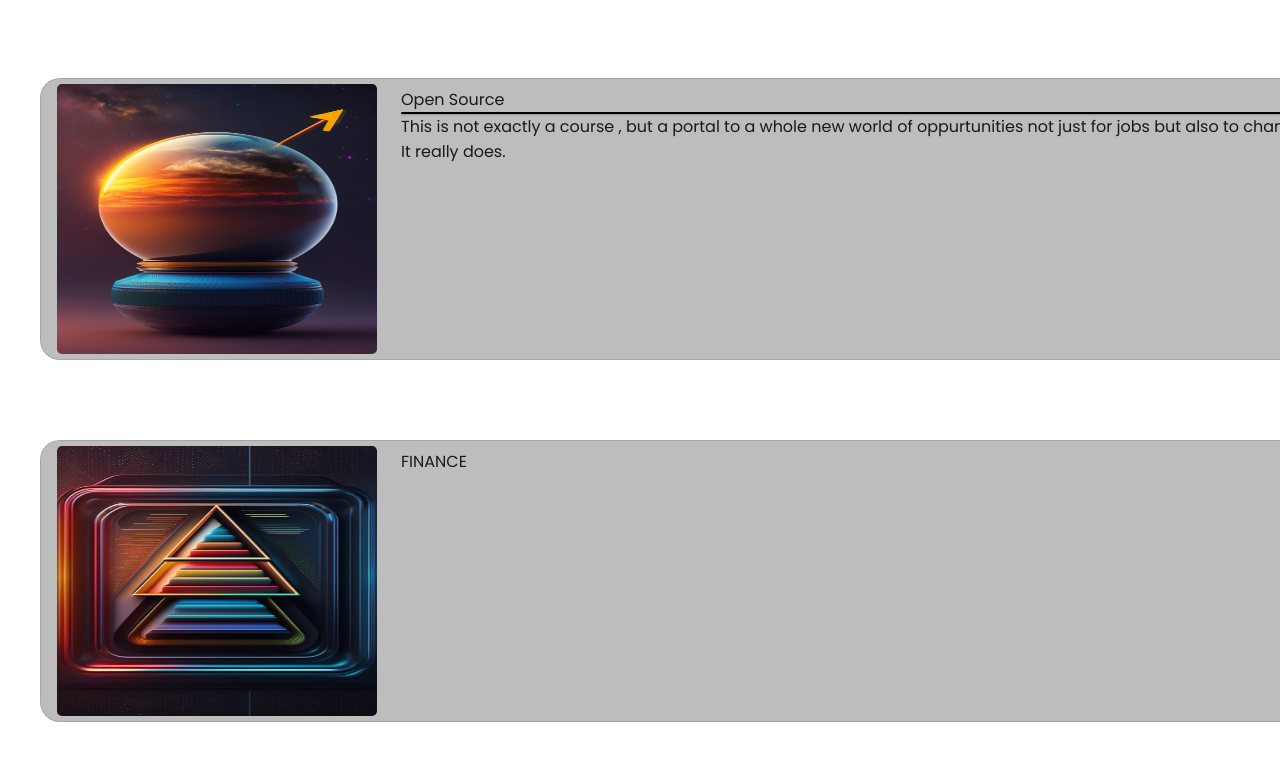
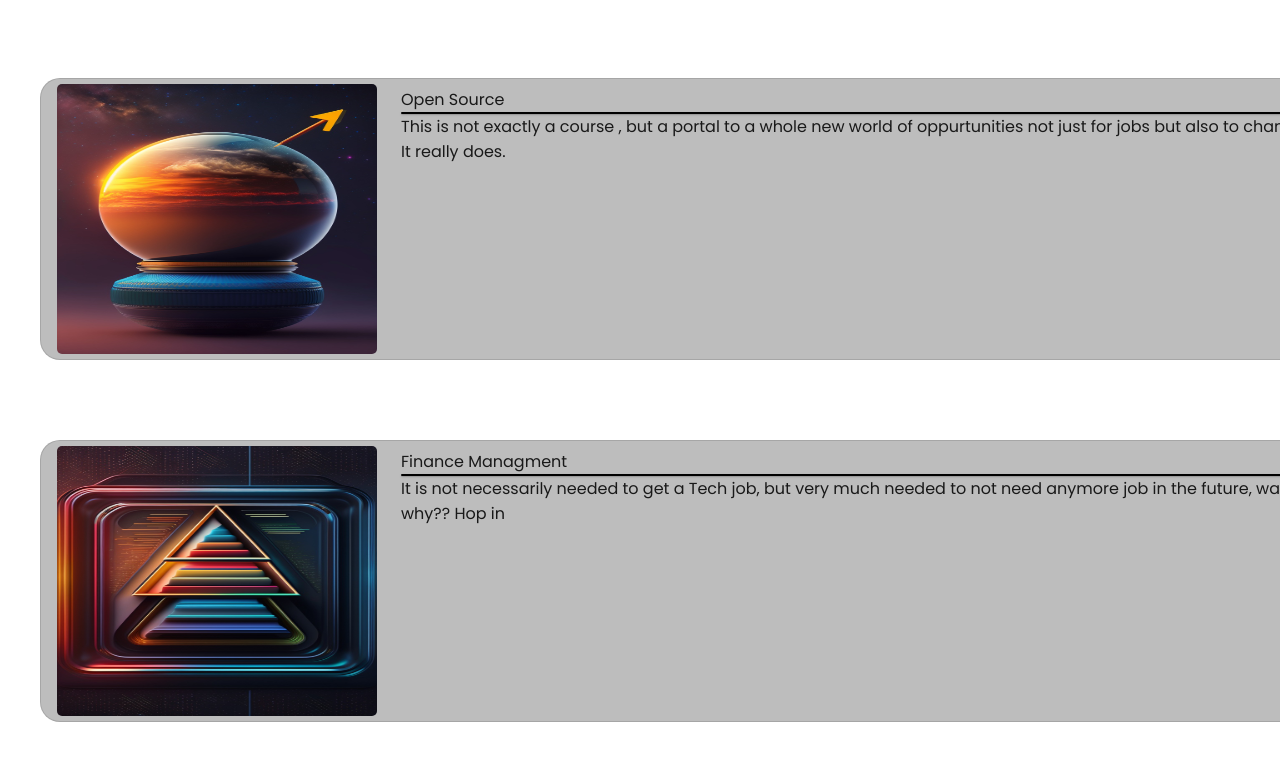
Before and after one commit to Rishikesh-Guptha/devs-corner, a React (Create React App) app: page /Dashboard in a window 1280 px wide. Shown: the part 870-1630 px from the top of the page. Built offline with nearby package versions, Linux system fonts and the light colour scheme.

Commit message:
Modified the Finance section in dashboard

```diff
--- a/src/pages/dashboard/Dashboard.jsx
+++ b/src/pages/dashboard/Dashboard.jsx
@@ -70,7 +70,17 @@ const Dashboard = () => {
 
       <Paper variant="outlined" square elevation={20} sx={{backgroundColor:'#bdbdbd', borderRadius:5, i:100, display:'flex'}} >
       <img src={FINANCEPIC} alt='dsaa pic' width={320} height={270} />
-      <Paper variant="outlined" square sx={{alignItems:'stretch', backgroundColor:'#bdbdbd', height:260, width:1000, m:1, border:'none'}} >FINANCE</Paper>
+      <Paper variant="outlined" square sx={{alignItems:'stretch', backgroundColor:'#bdbdbd', height:260, width:1000, m:1, border:'none'}} >
+      <div className="dsa">
+          <div className="dsa-title">
+            Finance Managment
+          </div>
+          <Paper sx={{width:1000, height:2, backgroundColor:'black'}}></Paper>
+          <div className="content">
+            It is not necessarily needed to get a Tech job, but very much needed to not need anymore job in the future, wanna know why?? Hop in
+          </div>
+        </div>
+      </Paper>
       </Paper>
 
     </Box>
```
